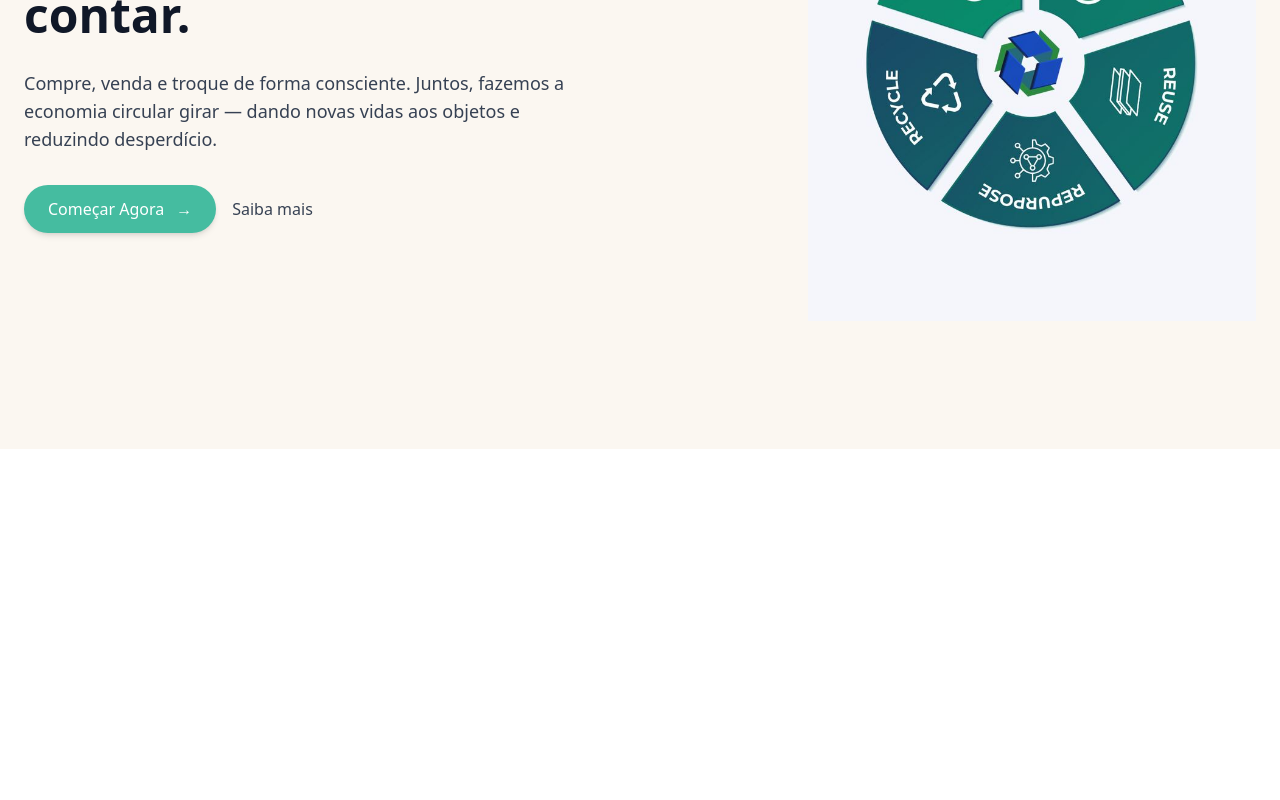
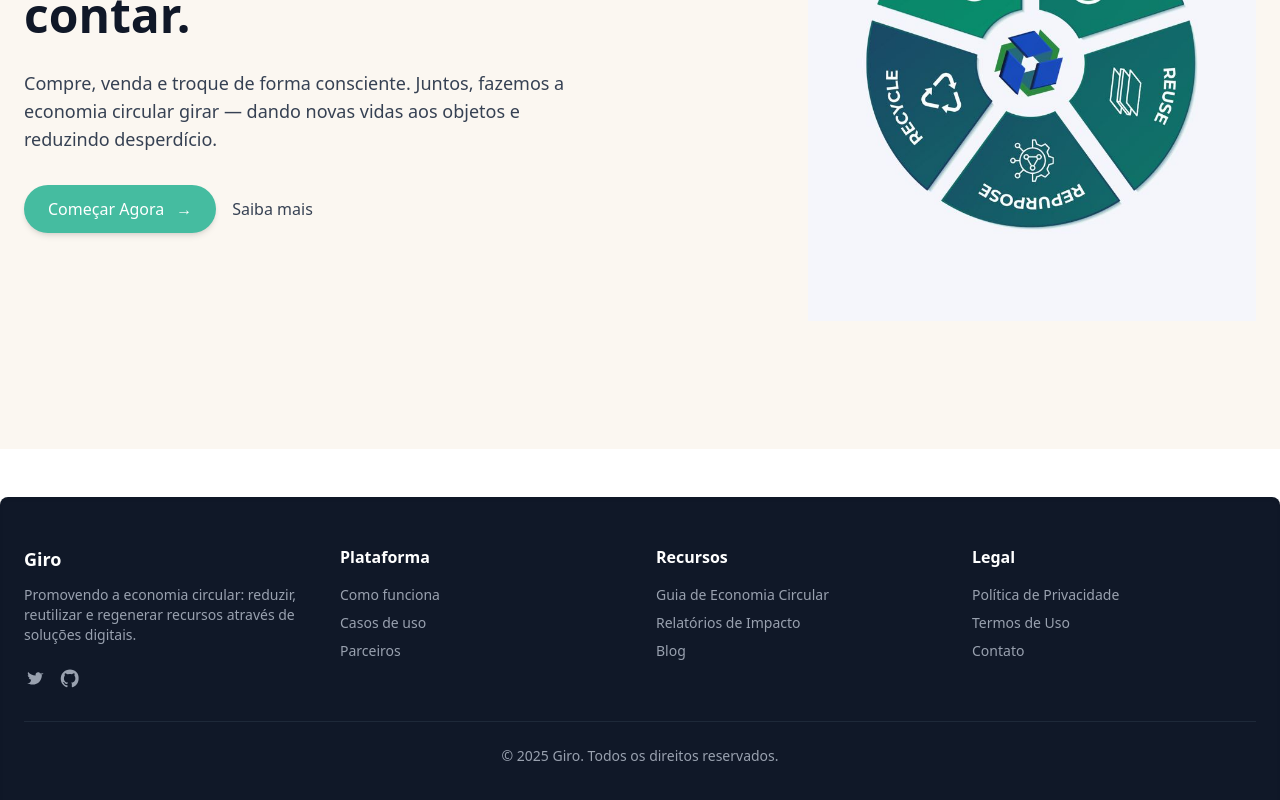
Before and after one commit to davimqz/GIRO-SCROLL, a React (Vite) app in the folder frontend/: page / in a window 1280 px wide. Shown: the part 352-1152 px from the top of the page. Before the commit the page ends 801 px from the top, so only its background shows below. Built offline with nearby package versions, Linux system fonts and the light colour scheme; no server answers.

Commit message:
[Feat] - Footer Section

```diff
--- a/frontend/src/App.tsx
+++ b/frontend/src/App.tsx
@@ -1,5 +1,6 @@
 import Navbar from "./components/Navbar";
 import Hero from "./components/Hero";
+import Footer from "./components/Footer";
 
 
 function App() {
@@ -7,6 +8,7 @@ function App() {
     <div className="min-h-screen">
       <Navbar />
       <Hero />
+      <Footer />
     </div>
   );
 }
--- /dev/null
+++ b/frontend/src/components/Footer.tsx
@@ -0,0 +1,63 @@
+import React from "react";
+
+export default function Footer() {
+  const year = new Date().getFullYear();
+
+  return (
+    <footer className="bg-gray-900 text-gray-300 rounded-t-lg shadow-inner mt-12">
+      <div className="max-w-7xl mx-auto px-6 py-12">
+        <div className="grid gap-8 sm:grid-cols-2 md:grid-cols-4">
+          <div>
+            <h3 className="text-white text-lg font-semibold">Giro</h3>
+            <p className="mt-3 text-sm text-gray-400">Promovendo a economia circular: reduzir, reutilizar e regenerar recursos através de soluções digitais.</p>
+
+            <div className="mt-6 flex items-center space-x-4">
+              <a href="#" aria-label="Twitter" className="text-gray-400 hover:text-white">
+                <svg width="20" height="20" viewBox="0 0 24 24" fill="none" xmlns="http://www.w3.org/2000/svg" aria-hidden>
+                  <path d="M22 5.92c-.64.28-1.32.46-2.04.54.73-.44 1.28-1.12 1.54-1.94-.69.4-1.46.7-2.28.86C18.9 4.4 17.94 4 16.86 4c-1.66 0-3 1.34-3 3 0 .24.03.48.08.7C10.3 7.6 7.08 6.1 5 3.5c-.27.46-.43 1-.43 1.58 0 1.1.56 2.06 1.41 2.62-.52-.02-1.02-.16-1.45-.4v.04c0 1.53 1.09 2.8 2.53 3.09-.26.07-.54.11-.82.11-.2 0-.4-.02-.6-.06.4 1.26 1.56 2.18 2.93 2.21C8.1 16.3 6.54 17 4.86 17c-.32 0-.64-.02-.95-.06 1.77 1.14 3.87 1.8 6.13 1.8 7.36 0 11.38-6.1 11.38-11.38v-.52c.78-.56 1.46-1.26 2-2.06-.72.32-1.5.54-2.3.64z" fill="currentColor"/>
+                </svg>
+              </a>
+
+              <a href="#" aria-label="GitHub" className="text-gray-400 hover:text-white">
+                <svg width="20" height="20" viewBox="0 0 24 24" fill="none" xmlns="http://www.w3.org/2000/svg" aria-hidden>
+                  <path d="M12 .5C5.73.5.88 5.36.88 11.63c0 4.78 3.09 8.83 7.37 10.26.54.10.74-.23.74-.52 0-.26-.01-1-.02-1.95-3 .65-3.64-1.45-3.64-1.45-.49-1.24-1.2-1.57-1.2-1.57-.98-.67.07-.66.07-.66 1.08.08 1.64 1.12 1.64 1.12.96 1.64 2.51 1.17 3.12.9.10-.7.38-1.17.69-1.44-2.4-.27-4.93-1.2-4.93-5.34 0-1.18.42-2.15 1.11-2.91-.11-.27-.48-1.37.11-2.85 0 0 .9-.29 2.95 1.11a10.2 10.2 0 012.69-.36c.91 0 1.83.12 2.69.36 2.04-1.4 2.95-1.11 2.95-1.11.59 1.48.22 2.58.11 2.85.69.76 1.11 1.73 1.11 2.91 0 4.15-2.54 5.06-4.96 5.33.39.34.74 1.02.74 2.06 0 1.49-.01 2.69-.01 3.05 0 .29.19.63.75.52 4.28-1.44 7.37-5.48 7.37-10.27C23.12 5.36 18.27.5 12 .5z" fill="currentColor"/>
+                </svg>
+              </a>
+            </div>
+          </div>
+
+          <div>
+            <h4 className="text-white font-semibold">Plataforma</h4>
+            <ul className="mt-4 space-y-2 text-sm text-gray-400">
+              <li><a href="#" className="hover:text-white">Como funciona</a></li>
+              <li><a href="#" className="hover:text-white">Casos de uso</a></li>
+              <li><a href="#" className="hover:text-white">Parceiros</a></li>
+            </ul>
+          </div>
+
+          <div>
+            <h4 className="text-white font-semibold">Recursos</h4>
+            <ul className="mt-4 space-y-2 text-sm text-gray-400">
+              <li><a href="#" className="hover:text-white">Guia de Economia Circular</a></li>
+              <li><a href="#" className="hover:text-white">Relatórios de Impacto</a></li>
+              <li><a href="#" className="hover:text-white">Blog</a></li>
+            </ul>
+          </div>
+
+          <div>
+            <h4 className="text-white font-semibold">Legal</h4>
+            <ul className="mt-4 space-y-2 text-sm text-gray-400">
+              <li><a href="#" className="hover:text-white">Política de Privacidade</a></li>
+              <li><a href="#" className="hover:text-white">Termos de Uso</a></li>
+              <li><a href="#" className="hover:text-white">Contato</a></li>
+            </ul>
+          </div>
+        </div>
+
+        <div className="border-t border-gray-800 mt-8 pt-6 text-center text-sm text-gray-400">
+          <p>© {year} Giro. Todos os direitos reservados.</p>
+        </div>
+      </div>
+    </footer>
+  );
+}
```
